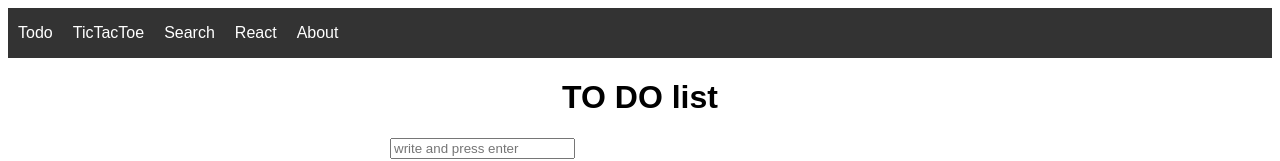
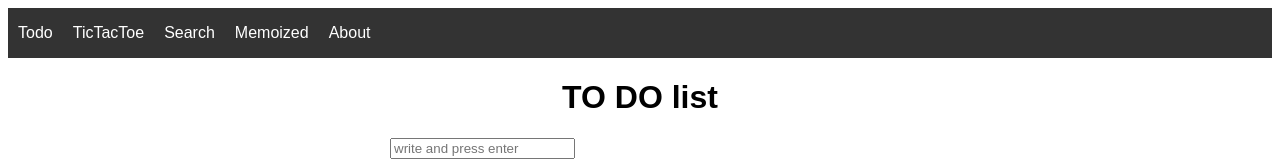
Before and after one commit to jitendra19/react-sandbox-experiments, a React (Vite) app: page / in a window 1280 px wide. Shown: the top 161 px of the page. Built offline with nearby package versions, Linux system fonts and the light colour scheme.

Commit message:
updated nav menu

```diff
--- a/src/App.jsx
+++ b/src/App.jsx
@@ -29,8 +29,8 @@ export default function App() {
             </a>
           </li>
           <li>
-            <a href="#" onClick={() => onClickMenu("react")}>
-              React
+            <a href="#" onClick={() => onClickMenu("Memoized")}>
+              Memoized
             </a>
           </li>
           <li>
@@ -42,7 +42,7 @@ export default function App() {
       </nav>
       {selectedMenu === "Todo" && <Todolist />}
       {selectedMenu === "Search" && <Search />}
-      {selectedMenu === "react" && <MemoizedComponent />}
+      {selectedMenu === "Memoized" && <MemoizedComponent />}
     </div>
   );
 }
```
